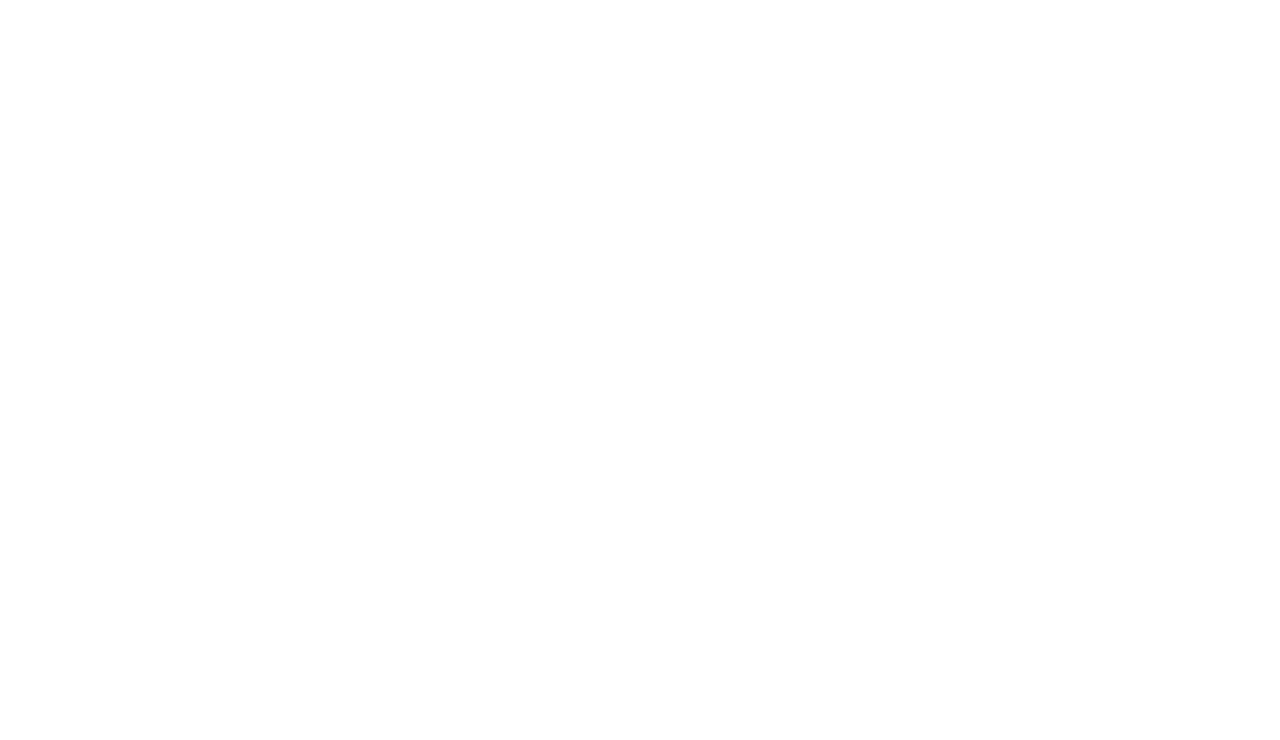
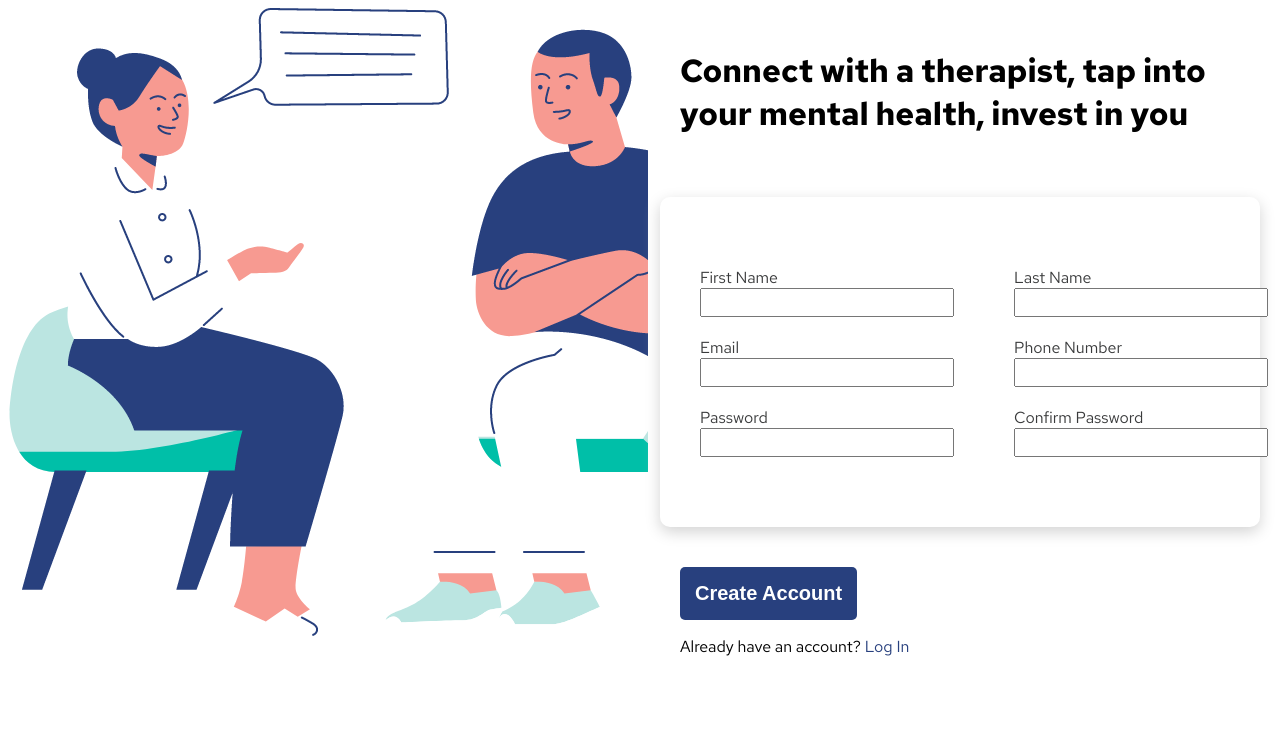
Before and after one commit to therealkevinmunoz/signup_form_top, a plain HTML site: page index.html in a window 1280 px wide. Shown: the top 740 px of the page. Drawn offline with Linux system fonts and the light colour scheme.

Commit message:
Complete sign up form

```diff
--- a/index.html
+++ b/index.html
@@ -11,6 +11,49 @@
     <link rel="stylesheet" href="styles.css" />
 </head>
 <body>
-
+    <div class="background-img-container">
+        <span><img class="logo" src="Sign-up Form (TOP) Logo.png"> Thinkapy</span>
+    </div>
+    <div class="form-container">
+        <div class="above-form">
+            <h1>Connect with a therapist, tap into your mental health, invest in you</h1>
+        </div>
+        <form id="sign-up">
+            <div class="form-first-row form-row">
+                <div>
+                    <label for="first-name">First Name</label>
+                    <input type="text" name="firstName" id="first-name" required>
+                </div>
+                <div>
+                    <label for="last-name">Last Name</label>
+                    <input type="text" name="lastName" id="last-name" required>
+                </div>
+            </div>
+            <div class="form-second-row form-row">
+                <div>
+                    <label for="email">Email</label>
+                    <input type="email" name="email" id="email" required>
+                </div>
+                <div>
+                    <label for="phone-number">Phone Number</label>
+                    <input type="tel" name="phoneNumber" id="phone-number" required>
+                </div>
+            </div>
+            <div class="form-third-row form-row">
+                <div>
+                    <label for="password">Password</label>
+                    <input type="password" name="password" id="password" required>
+                </div>
+                <div>
+                    <label for="password-confirm">Confirm Password</label>
+                    <input type="password" name="passwordConfirm" id="password-confirm" required>
+                </div>
+            </div>
+        </form>
+        <div class="below-form">
+            <button type="submit" value="Submit" class="form-action-button" form="sign-up">Create Account</button>
+            <p>Already have an account? <a href="#" class="log-in-text">Log In</a></p>
+        </div>
+    </div>
 </body>
 </html>
--- a/styles.css
+++ b/styles.css
@@ -2,5 +2,91 @@
     --tertiary-font-size: 300;
     --secondary-font-size: 400;
     --primary-font-size: 700;
+    --cta-primary-color: #00BFA8;
+    --cta-secondary-color: #28407E;
     font-family: 'Red Hat Text', sans-serif;;
 }
+
+.background-img-container{
+    background: url("Sign-up Form (TOP) Background (1).png");
+    background-repeat: no-repeat;
+    height: 100vh;
+    position: absolute;
+    width: 50vw;
+}
+
+.form-container {
+    width: 50vw;
+    position: relative;
+    left: 50%;
+}
+
+.form-row {
+    display: flex;
+    gap: 60px;
+    margin: 20px;
+}
+
+.form-row > div {
+    display: flex;
+    flex-direction: column;
+}
+
+label {
+    font-weight: var(--secondary-font-size);
+    color: #3a3b3c;
+}
+
+input {
+    width: 15rem;
+    padding: 5px;
+}
+
+input:focus {
+    box-shadow: 0 0 5px #D3D3D3;
+}
+
+
+form#sign-up {
+    border-radius: 10px;
+    padding: 50px 20px;
+    box-shadow: 0 5px 15px #D3D3D3;
+    margin: 20px;
+}
+
+.below-form,
+.above-form {
+    padding: 20px 40px;
+}
+
+.form-action-button {
+    font-weight: var(--primary-font-size);
+    background: none;
+    background-color: var(--cta-secondary-color);
+    color: #fff;
+    padding: 15px;
+    border-radius: 5px;
+    border: none;
+    font-size: 1.25rem;
+}
+
+.form-action-button:hover {
+    cursor: pointer;
+    opacity: 90%;
+}
+
+.log-in-text {
+    text-decoration: none;
+    color: var(--cta-secondary-color);
+}
+
+.logo {
+    width: 35px;
+}
+
+.background-img-container span:only-of-type {
+    font-weight: var(--primary-font-size);
+    font-size: 24px;
+    position: absolute;
+    bottom: 20px;
+}
```
Also changed, not shown: Sign-up Form (TOP) Background (1).png (added), Sign-up Form (TOP) Background.png (deleted).
